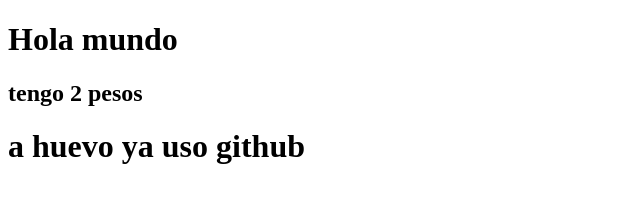
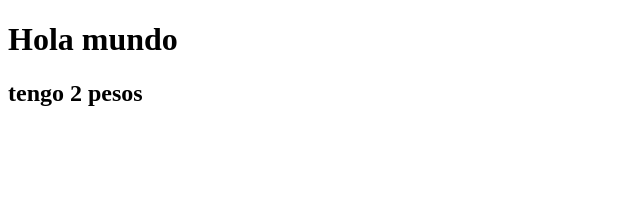
Before and after one commit to Arturo2112/ProyecSynfony3, a plain HTML site: page index.html in a window 1280 px wide. Shown: the whole page, without its empty margins (0-640 px from the left). Drawn offline with Linux system fonts and the light colour scheme.

Commit message:
Revert "Este es otro ejemplo"
This reverts commit 867729bfedd15d487a33dd6874165ee969559d1e.

```diff
--- a/index.html
+++ b/index.html
@@ -13,6 +13,5 @@
 <body>
 <h1>Hola mundo</h1>
 <h2>tengo 2 pesos</h2>
-<h1>a huevo ya uso github</h1>
 </body>
 </html>
```
